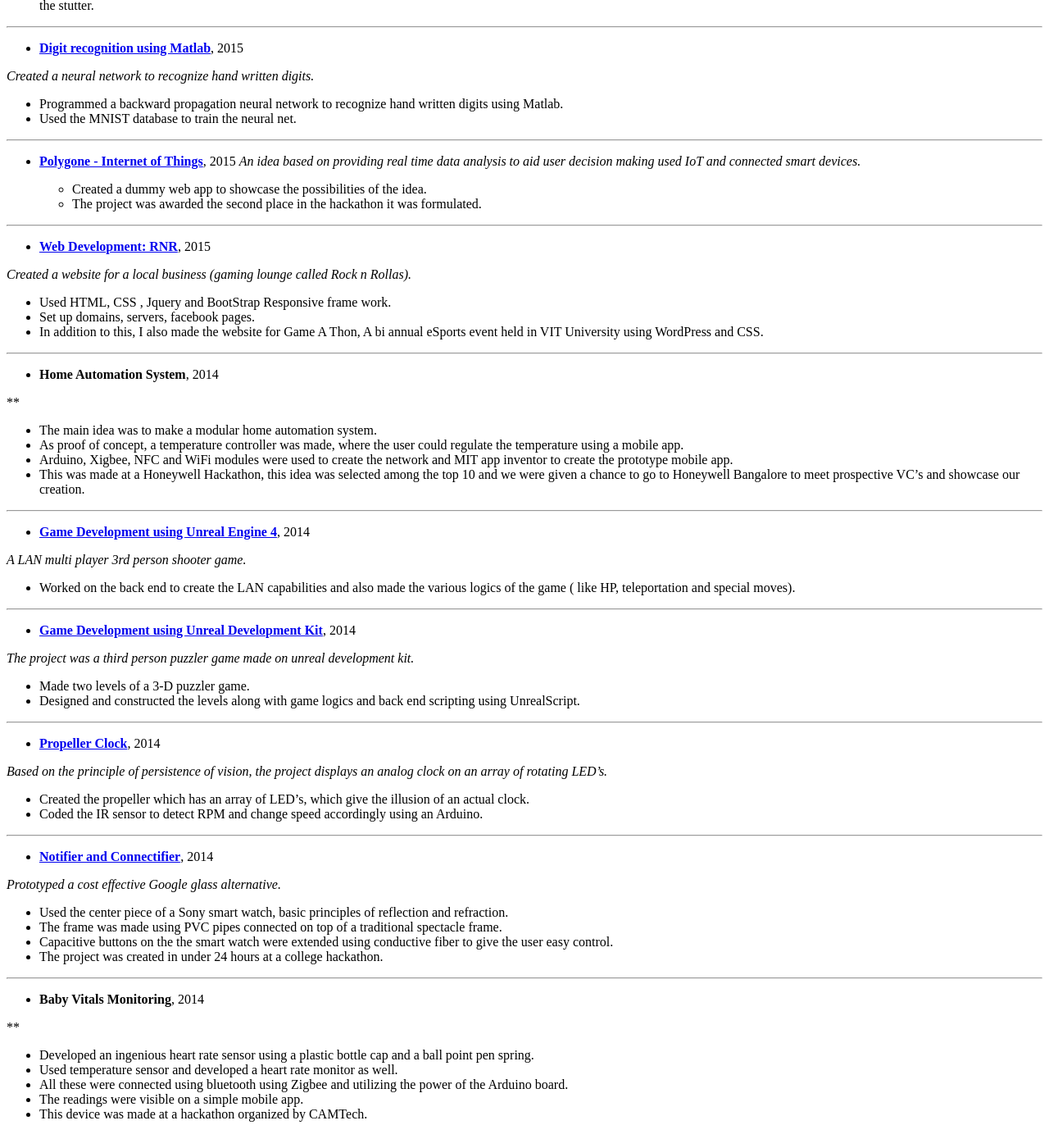
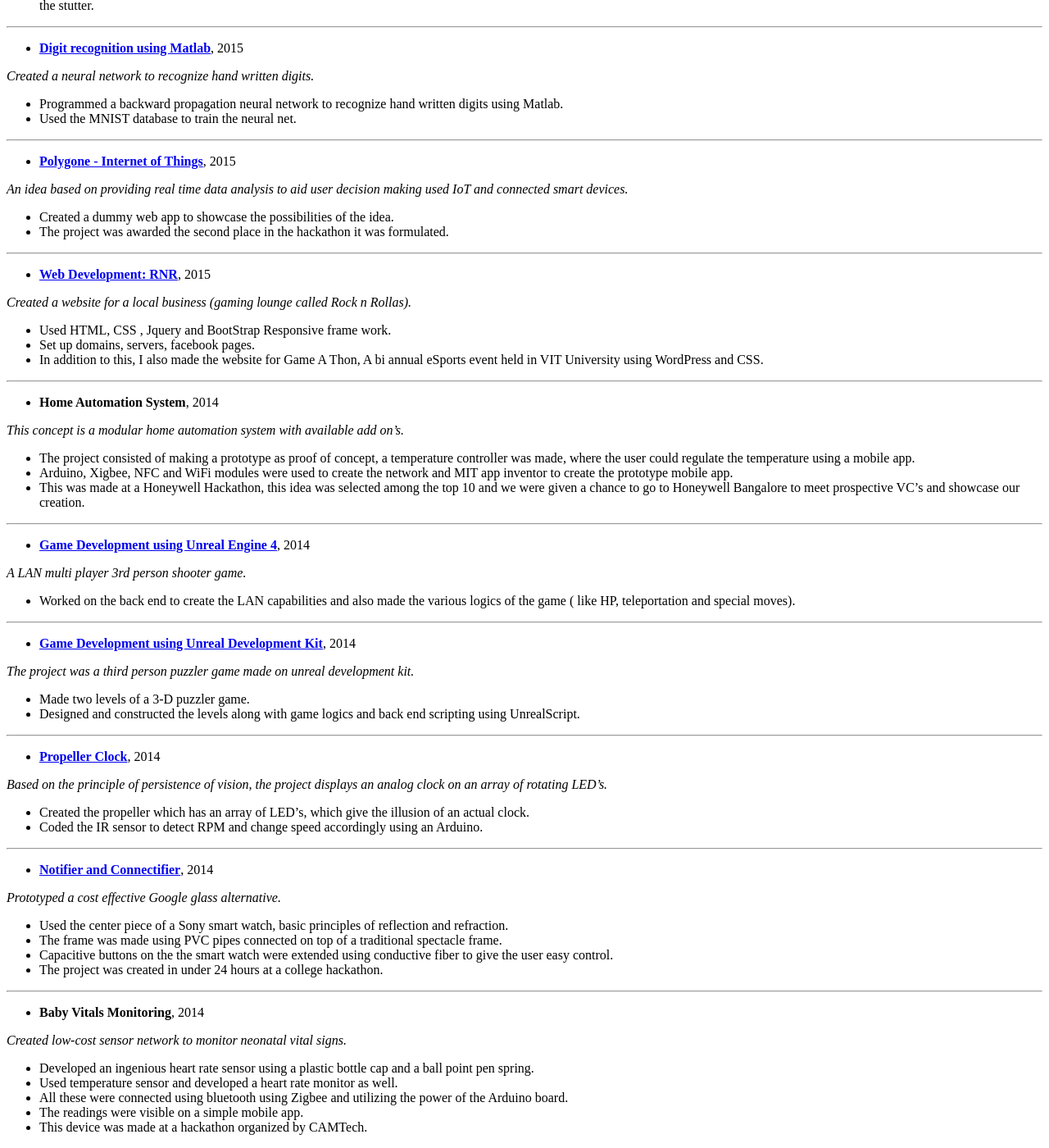
Before and after one commit to khannasarthak/khannasarthak.github.io, a Jekyll site: the page built from projects.md, in a window 1280 px wide and 1400 px high, scrolled down 920 px. Shown: the whole window at 82% size. Built offline with Jekyll 4.4.1, drawn with Linux system fonts in a browser that asks for light colours; nearby versions of some CDN libraries.

Commit message:
completed projects and added link to projects
added link on index

```diff
--- a/projects.md
+++ b/projects.md
@@ -50,6 +50,7 @@ Click the project names to open code repositories or demos.
 
 ---
 * [**Polygone - Internet of Things**](https://github.com/khannasarthak/RNRwebsite){:target="_blank"}, 2015
+
 *An idea based on providing real time data analysis to aid user decision making used IoT and connected smart devices.*
 
    * Created a dummy web app to showcase the possibilities of the idea.
@@ -67,10 +68,9 @@ Click the project names to open code repositories or demos.
 ---
 * **Home Automation System**, 2014
 
-**
+*This concept is a modular home automation system with available add on's.*
 
-   * The main idea was to make a modular home automation system.
-   * As proof of concept, a temperature controller was made, where the user could regulate the temperature using a mobile app.
+   * The project consisted of making a prototype as proof of concept, a temperature controller was made, where the user could regulate the temperature using a mobile app.
    * Arduino, Xigbee, NFC and WiFi modules were used to create the network and MIT app inventor to create the prototype mobile app.
    * This was made at a Honeywell Hackathon, this idea was selected among the top 10 and we were given a chance to go to Honeywell Bangalore  to meet prospective VC's and showcase our creation.
 
@@ -110,7 +110,7 @@ Click the project names to open code repositories or demos.
 ---
 * **Baby Vitals Monitoring**, 2014
 
-**
+*Created low-cost sensor network to monitor neonatal vital signs.*
 
    * Developed an ingenious heart rate sensor using a plastic bottle cap and a ball point pen spring.
    * Used temperature sensor and developed a heart rate monitor as well.
```
Also changed, not shown: index.md (+2 -0 lines).
